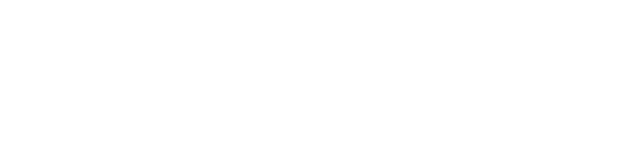
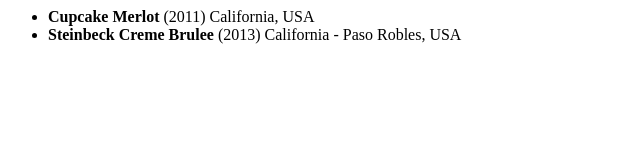
Before and after one commit to elevee/winecellar, a plain HTML site: page index.html in a window 1280 px wide. Shown: the whole page, without its empty margins (0-640 px from the left). Drawn offline with Linux system fonts and the light colour scheme.

Commit message:
wine collection renders to the page

```diff
--- a/src/collections/wines.js
+++ b/src/collections/wines.js
@@ -2,3 +2,20 @@ var WinesCollection = Backbone.Collection.extend({
 	model: Wine
 
 });
+
+var winesCollection = new WinesCollection([
+	{
+		name: 'Cupcake Merlot',
+		grapes: 'Merlot',
+		country: 'USA',
+		region: 'California',
+		year: 2011
+	},
+	{
+		name: 'Steinbeck Creme Brulee',
+		grapes: 'Muscat',
+		country: 'USA',
+		region: 'California - Paso Robles',
+		year: 2013
+	}
+])
--- a/src/main.js
+++ b/src/main.js
@@ -7,5 +7,3 @@ var wineView = new WineView({ model: wine });
 //Create a collection
 var winesCollection = new WinesCollection();
 winesCollection.add(wine);
-
-console.log(winesCollection);
--- a/src/views/wine.js
+++ b/src/views/wine.js
@@ -1,3 +1,25 @@
+// View for all wines
+var WinesView = Backbone.View.extend({
+	tagName: 'ul',
+
+	// template: _.template( $('#wineList').html() ),
+
+	render: function(){
+		//filter through all wines in collection
+		this.collection.each(function(wine){
+			//for each, create a new WineView
+			var wineView = new WineView({ model: wine });
+			//append to root element
+			this.$el.append(wineView.render().el);
+		}, this);
+
+		return this; //for chaining!
+
+	}
+});
+
+// View for one wine
+
 var WineView = Backbone.View.extend({
 	tagName: 'li',
 
@@ -9,5 +31,9 @@ var WineView = Backbone.View.extend({
 
 	render: function(){
 		this.$el.html( this.template(this.model.toJSON()) );
+		return this; //so we can chain
 	}
 });
+
+var winesView = new WinesView({collection: winesCollection});
+$(document.body).append(winesView.render().el);
```
Also changed, not shown: index.html (+5 -0 lines).
